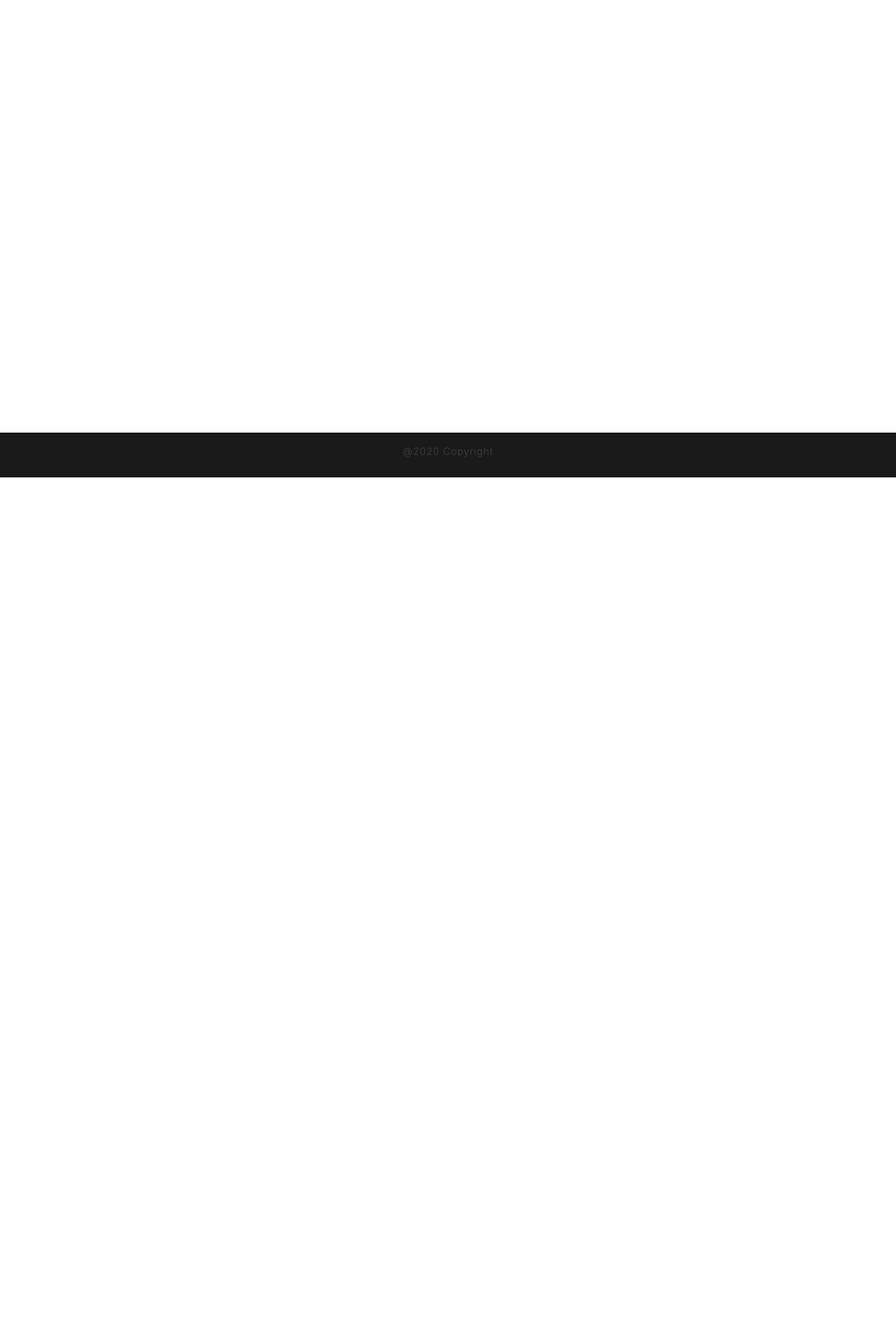
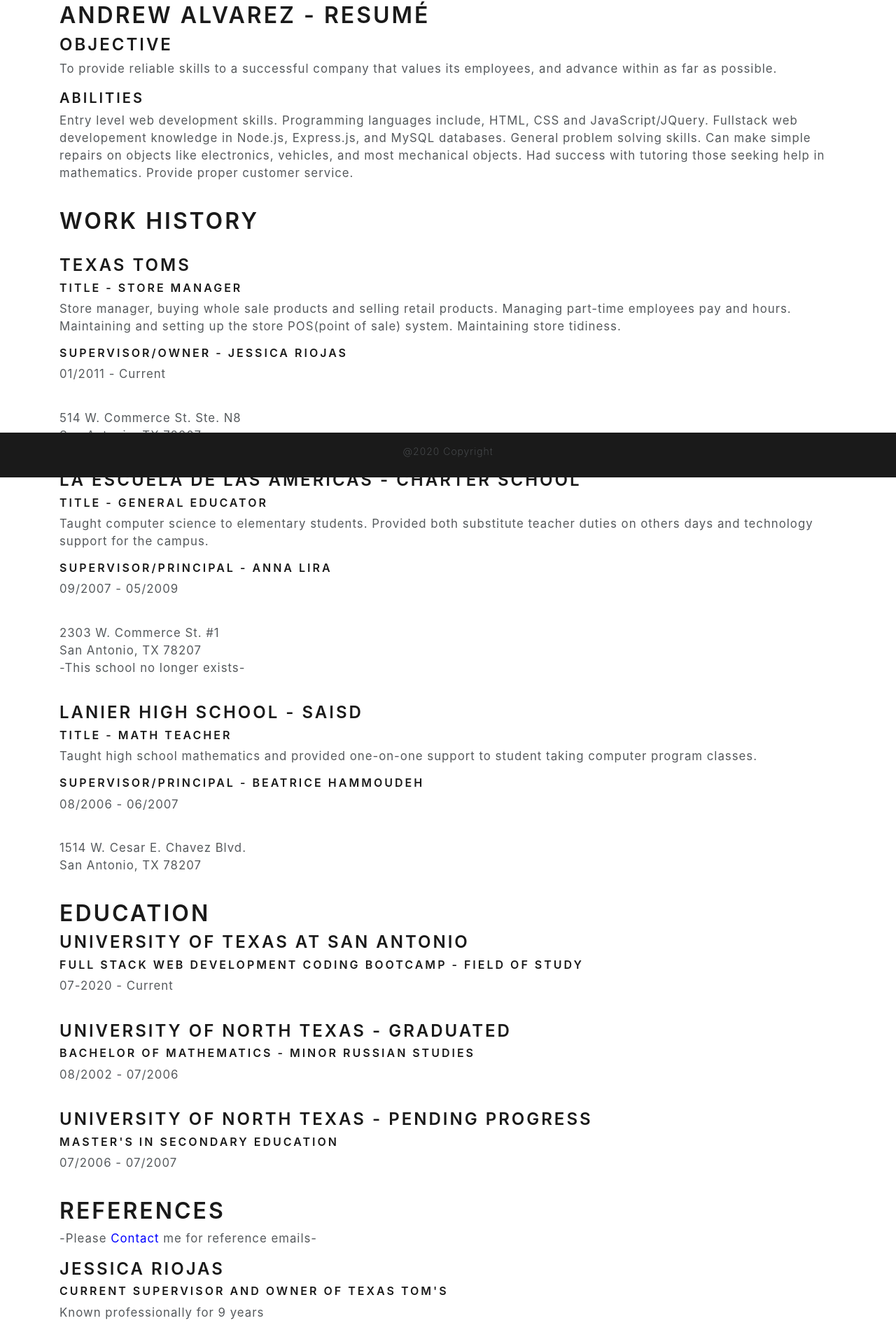
Before and after one commit to DrewAlvarez/React-Portfolio, a React (Create React App) app: page /resume in a window 1280 px wide. Shown: the part 118-2038 px from the top of the page at 70% size. Before the commit the page ends 800 px from the top, so only its background shows below. Built offline with nearby package versions, Linux system fonts and the light colour scheme.

Commit message:
resume page added

```diff
--- a/package.json
+++ b/package.json
@@ -1,4 +1,5 @@
 {
+  "homepage": "https://drewalvarez.github.io/react-portfolio",
   "name": "react-portfolio",
   "version": "0.1.0",
   "private": true,
@@ -6,6 +7,7 @@
     "@testing-library/jest-dom": "^5.11.6",
     "@testing-library/react": "^11.2.2",
     "@testing-library/user-event": "^12.5.0",
+    "gh-pages": "^3.1.0",
     "react": "^17.0.1",
     "react-dom": "^17.0.1",
     "react-router-dom": "^5.2.0",
--- a/src/App.js
+++ b/src/App.js
@@ -5,11 +5,12 @@ import Footer from "./components/Footer";
 import Home from "./pages/Home"
 import About from "./pages/About"
 import Contact from "./components/Contact";
+import Resume from "./pages/Resume"
 import './App.css';
 
 function App() {
   return (
-    <Router>
+    <Router basename={process.env.PUBLIC_URL}>
       <Nav />
       <Switch>
         <Route exact path="/">
@@ -21,6 +22,9 @@ function App() {
         <Route exact path="/contact">
           <Contact />
         </Route>
+        <Route exact path="/resume">
+          <Resume />
+        </Route>
       </Switch>
       <Footer />
     </Router>
--- /dev/null
+++ b/src/pages/Resume.js
@@ -0,0 +1,78 @@
+import React from "react";
+import "./index.css"
+
+export default function Resume() {
+    return (
+        <main className="container">
+            <div>
+                <h1>Andrew Alvarez - Resumé</h1>
+                <h3>Objective</h3>
+                <p>To provide reliable skills to a successful company that values its employees, and advance within as far as possible.</p>
+                <h4>Abilities</h4>
+                <p>Entry level web development skills. Programming languages include, HTML, CSS and JavaScript/JQuery. Fullstack web developement knowledge in Node.js, Express.js, and MySQL databases.
+                    General problem solving skills. Can make simple repairs on objects like electronics, vehicles, and most mechanical
+                    objects. Had success with tutoring those seeking help in mathematics. Provide proper customer service.
+                </p>
+            </div>
+            <br />
+            <div>
+                <h1>Work History</h1>
+                <br />
+                <h3>Texas Toms</h3>
+                <h5>Title - Store Manager</h5>
+                <p>Store manager, buying whole sale products and selling retail products. Managing part-time employees pay and hours. Maintaining and setting up the store POS(point of sale) system. Maintaining store tidiness.</p>
+                <h5>Supervisor/Owner - Jessica Riojas</h5>
+                <p>01/2011 - Current</p>
+                <br />
+                <p>514 W. Commerce St. Ste. N8 <br /> San Antonio, TX 78207</p>
+                <br />
+                <h3>La Escuela de las Americas - Charter School</h3>
+                <h5>Title - General Educator</h5>
+                <p>Taught computer science to elementary students. Provided both substitute teacher duties on others days and technology support for the campus.</p>
+                <h5>Supervisor/Principal - Anna Lira</h5>
+                <p>09/2007 - 05/2009</p>
+                <br />
+                <p>2303 W. Commerce St. #1 <br /> San Antonio, TX 78207 <br /> -This school no longer exists-</p>
+                <br />
+                <h3>Lanier High School - SAISD</h3>
+                <h5>Title - Math Teacher</h5>
+                <p>Taught high school mathematics and provided one-on-one support to student taking computer program classes.</p>
+                <h5>Supervisor/Principal - Beatrice Hammoudeh</h5>
+                <p>08/2006 - 06/2007</p>
+                <br />
+                <p>1514 W. Cesar E. Chavez Blvd. <br /> San Antonio, TX 78207</p>
+            </div>
+            <br />
+            <div>
+                <h1>Education</h1>
+                <h3>University of Texas at San Antonio</h3>
+                <h5>Full Stack Web Development Coding Bootcamp - Field of Study</h5>
+                <p>07-2020 - Current</p>
+                <br />
+                <h3>University of North Texas - Graduated</h3>
+                <h5>Bachelor of Mathematics - Minor Russian Studies</h5>
+                <p>08/2002 - 07/2006</p>
+                <br />
+                <h3>University of North Texas - Pending Progress</h3>
+                <h5>Master's in Secondary Education</h5>
+                <p>07/2006 - 07/2007</p>
+            </div>
+            <br />
+            <div>
+                <h1>References</h1>
+                <p>-Please <a href="/contact" style={{color: "blue"}}>Contact</a> me for reference emails-</p>
+                <h3>Jessica Riojas</h3>
+                <h5>Current Supervisor and owner of Texas Tom's</h5>
+                <p>Known professionally for 9 years</p>
+                <br />
+                <h3>James Martinez</h3>
+                <h5>Current personal reference and formal High Schoole Mathematics Teacher</h5>
+                <p>Known combined for 20 years</p>
+                <br />
+                <h3>Mary Chavez</h3>
+                <h5>Personal reference</h5>
+                <p>Known for 24 years</p>
+            </div>
+        </main>
+    )
+}
--- a/src/pages/index.css
+++ b/src/pages/index.css
@@ -4,6 +4,7 @@ main{
 
 p{
     font-weight: bolder;
+    font-size: larger;
 }
 
 .profileEl{
```
Also changed, not shown: 2 other files (tests, documents, lock files or other folders).
